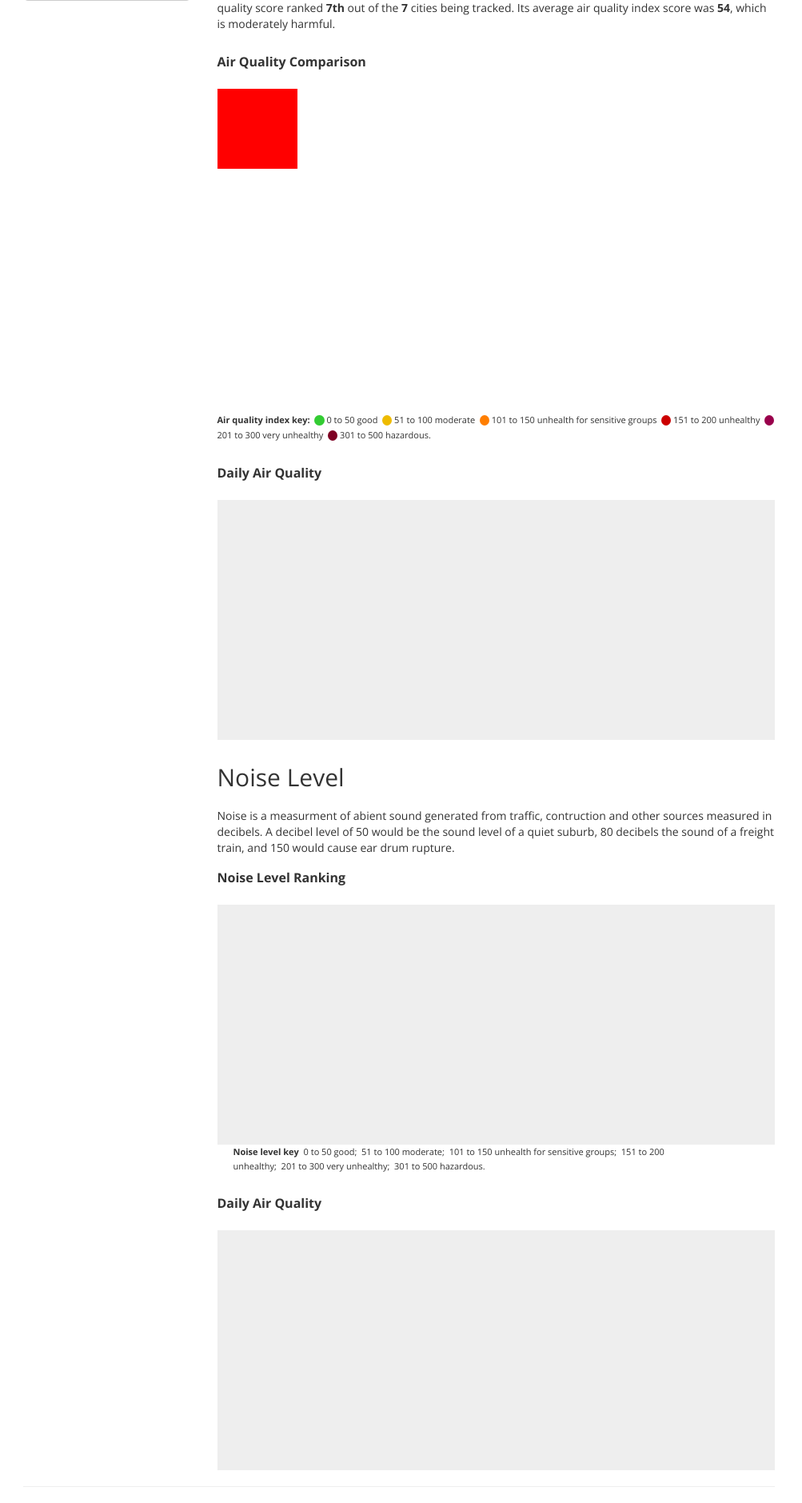
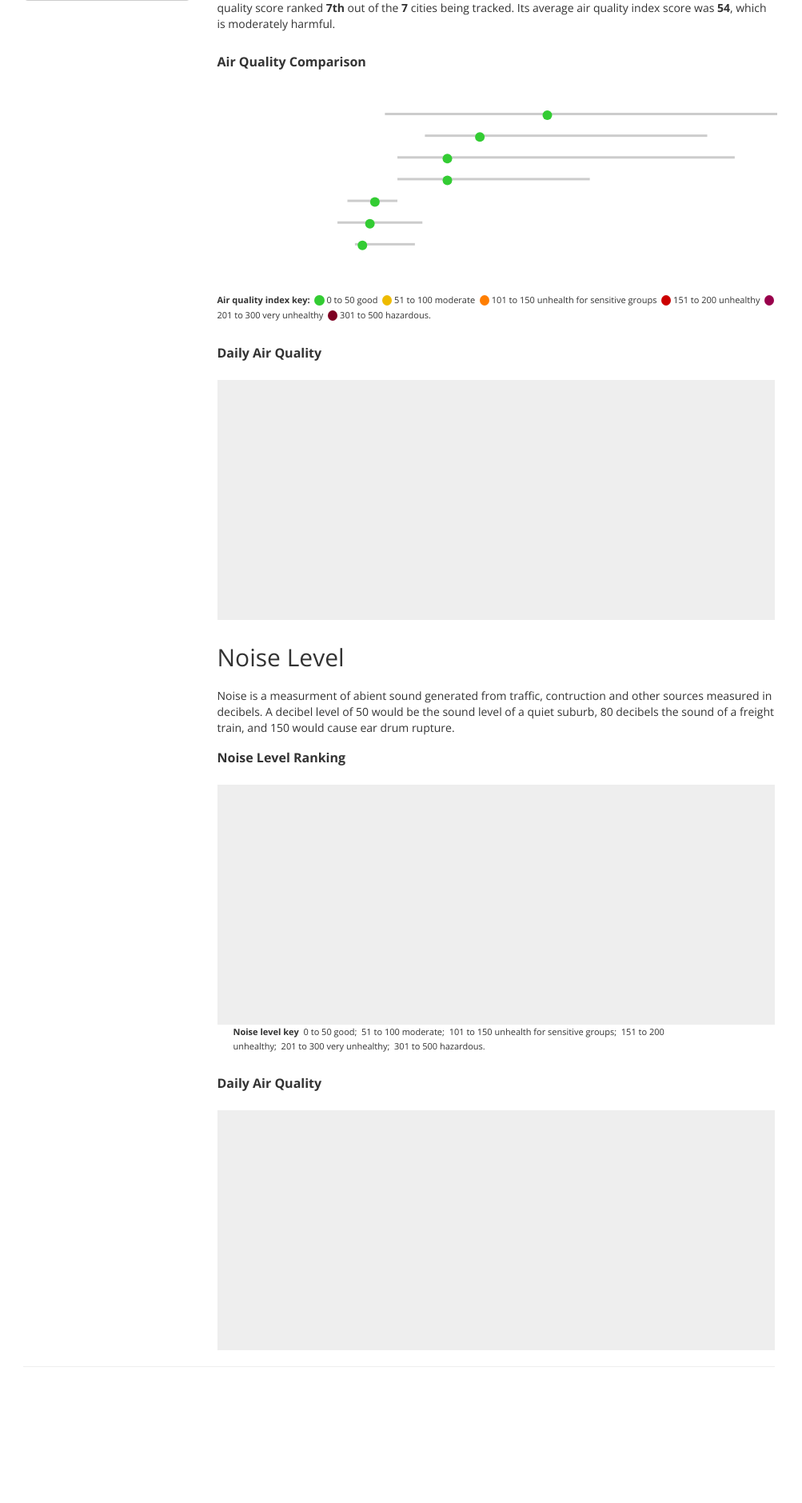
Before and after one commit to kgates-github/datacanvas, a Flask app: page /city/ in a window 1280 px wide. Shown: the part 559-2438 px from the top of the page at 80% size, without its empty margins (141-1144 px from the left). After the commit the page ends 2268 px from the top, so only its background shows below. Run offline with Flask 2, Linux system fonts and the light colour scheme; some libraries are stand-ins or nearby versions.

Commit message:
Add plots to BoxPlot class

```diff
--- a/webapp/app/__init__.py
+++ b/webapp/app/__init__.py
@@ -28,8 +28,8 @@ def city(name='Shanghai'):
       'data': [
         {
           'name': 'Shanghai',
-          'upper': 200,
-          'median': 34,
+          'upper': 170,
+          'median': 94,
           'lower': 29
         },
         {
@@ -58,14 +58,14 @@ def city(name='Shanghai'):
         },
         {
           'name': 'Boston',
-          'upper': 34,
+          'upper': 44,
           'median': 23,
           'lower': 10
         },
         {
           'name': 'San Francisco',
           'upper': 30,
-          'median': 18,
+          'median': 25,
           'lower': 14
         }
       ]
--- a/webapp/app/static/css/app.css
+++ b/webapp/app/static/css/app.css
@@ -3,7 +3,7 @@
   width: 970px;
 }
 .chart-container {
-  min-height: 300px;
+  min-height: 100px;
 }
 .header-1 {
   /*font-family: 'Tinos', serif;*/
@@ -42,12 +42,12 @@
   text-align:center;
 }
 
-.good { background:#33cc33; color:#33cc33; }
-.moderate { background:#eebb00; color:#eebb00; }
-.unhealthy-mild { background:rgb(255, 126, 0); color:rgb(255, 126, 0); }
-.unhealthy { background:#cc0000; color:#cc0000; }
-.unhealthy-very { background:rgb(153, 0, 76); color:rgb(153, 0, 76); }
-.hazardous { background:rgb(126, 0, 35); color:rgb(126, 0, 35); }
+.good { background:#33cc33; color:#33cc33; fill:#33cc33; }
+.moderate { background:#eebb00; color:#eebb00; fill:#eebb00; }
+.unhealthy-mild { background:rgb(255, 126, 0); color:rgb(255, 126, 0); fill:rgb(255, 126, 0); }
+.unhealthy { background:#cc0000; color:#cc0000; fill:#cc0000; }
+.unhealthy-very { background:rgb(153, 0, 76); color:rgb(153, 0, 76); fill:rgb(153, 0, 76); }
+.hazardous { background:rgb(126, 0, 35); color:rgb(126, 0, 35); fill:rgb(126, 0, 35); }
 
 .btn-compact { padding: 2px 22px 2px 22px; font-size:11px; }
 
--- a/webapp/app/static/js/charts.js
+++ b/webapp/app/static/js/charts.js
@@ -22,16 +22,61 @@
       this.params = _at_params;
       this.data = _at_data;
       this.el = this.params.el;
+      this.scaleX = this._getScaleX();
+      this.scaleY = this._getScaleY();
       this.svg = d3.select("#" + this.el).append("svg").attr("width", this.params.width).attr("height", this.params.height);
-      this.data = this.sortBy(this.data, "median");
-      this.svg.append("rect").attr("width", 100).attr("height", 100).style("fill", "red");
+      this.chart = this.svg.append("g").attr("transform", "translate(" + this.params.margin.left + ", " + this.params.margin.top + ")");
+      this.data = this._sortBy(this.data, "median");
+      this.plots = this.chart.selectAll("rect").data(this.data).enter().append("rect").attr("width", (function(_this) {
+        return function(d) {
+          return _this.scaleX(d.upper);
+        };
+      })(this)).attr("height", 3).attr("x", (function(_this) {
+        return function(d) {
+          return _this.scaleX(d.lower);
+        };
+      })(this)).attr("y", (function(_this) {
+        return function(d, i) {
+          return _this.scaleY(i);
+        };
+      })(this)).style("fill", "#ccc");
+      this.medians = this.chart.selectAll("circle").data(this.data).enter().append("circle").attr("class", "good").attr("r", 6).attr("cx", (function(_this) {
+        return function(d) {
+          return _this.scaleX(d.median);
+        };
+      })(this)).attr("cy", (function(_this) {
+        return function(d, i) {
+          return _this.scaleY(i) + 3;
+        };
+      })(this));
     }
 
-    BoxPlot.prototype.sortBy = function(data, dimension) {
+    BoxPlot.prototype._getScaleX = function() {
+      var domainX, rangeX;
+      domainX = this._getDomain(this.data);
+      rangeX = [0, this.params.width - (this.params.margin.left + this.params.margin.right)];
+      return this.params.scale().domain(domainX).range(rangeX);
+    };
+
+    BoxPlot.prototype._getScaleY = function() {
+      var domainY, rangeY;
+      domainY = [0, this.data.length];
+      rangeY = [0, this.params.height - (this.params.margin.top + this.params.margin.bottom)];
+      return this.params.scale().domain(domainY).range(rangeY);
+    };
+
+    BoxPlot.prototype._sortBy = function(data, dimension) {
       if (dimension == null) {
         dimension = 'median';
       }
       return _.sortBy(data, dimension).reverse();
+    };
+
+    BoxPlot.prototype._getDomain = function(data) {
+      var max, min;
+      max = _.max(_.pluck(data, "upper"));
+      min = _.min(_.pluck(data, "lower"));
+      return [min, max];
     };
 
     return BoxPlot;
--- a/webapp/app/static/js/city.js
+++ b/webapp/app/static/js/city.js
@@ -10,9 +10,15 @@
           el: 'ranking-airquality_raw',
           chart: 'ranking',
           dimension: 'airquality_raw',
+          scale: d3.scale.linear,
           width: 700,
-          height: 400,
-          margin: 10
+          height: 250,
+          margin: {
+            top: 30,
+            right: 50,
+            bottom: 30,
+            left: 150
+          }
         }
       }
     ]
```
Also changed, not shown: 2 other files.
